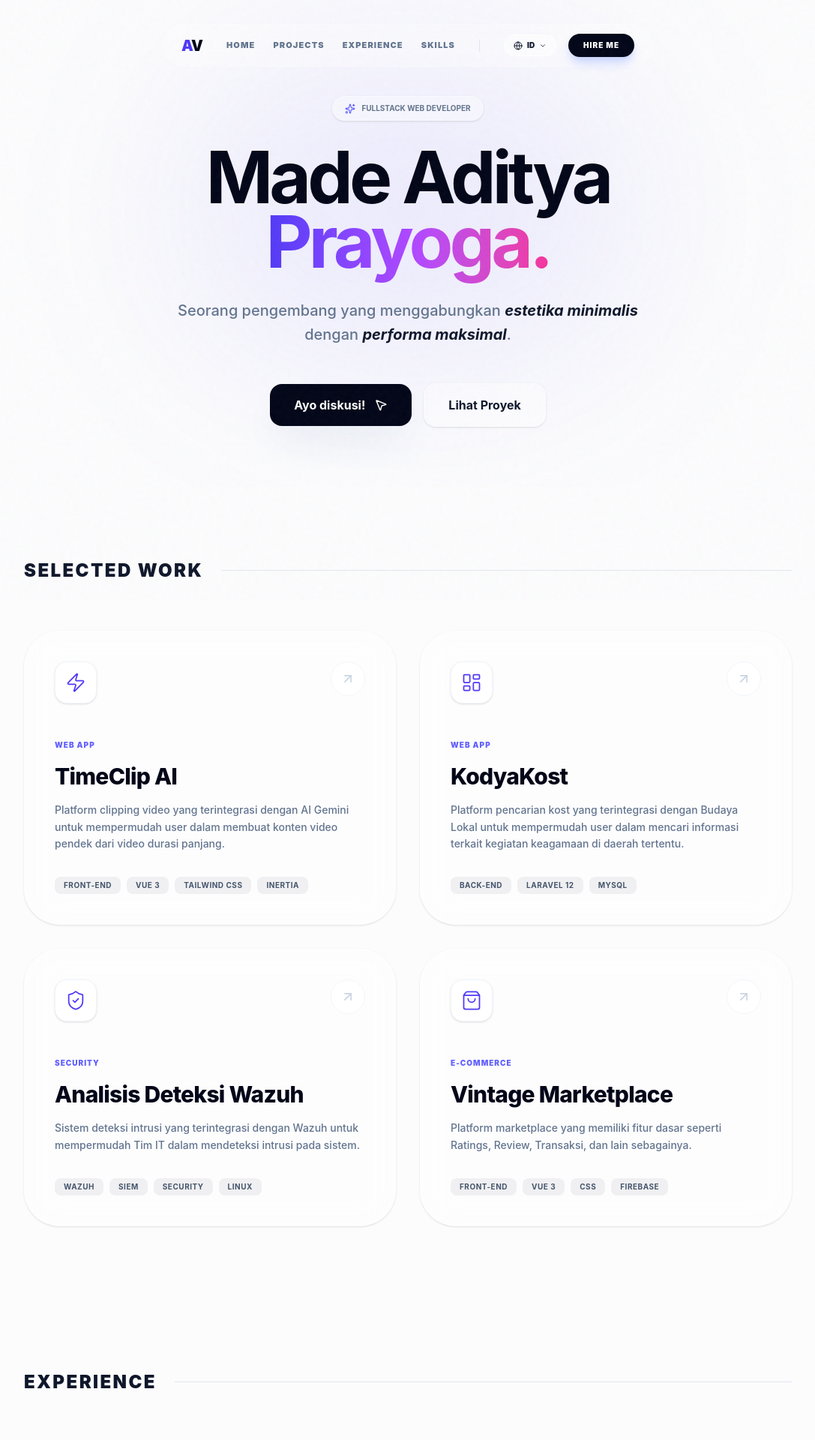
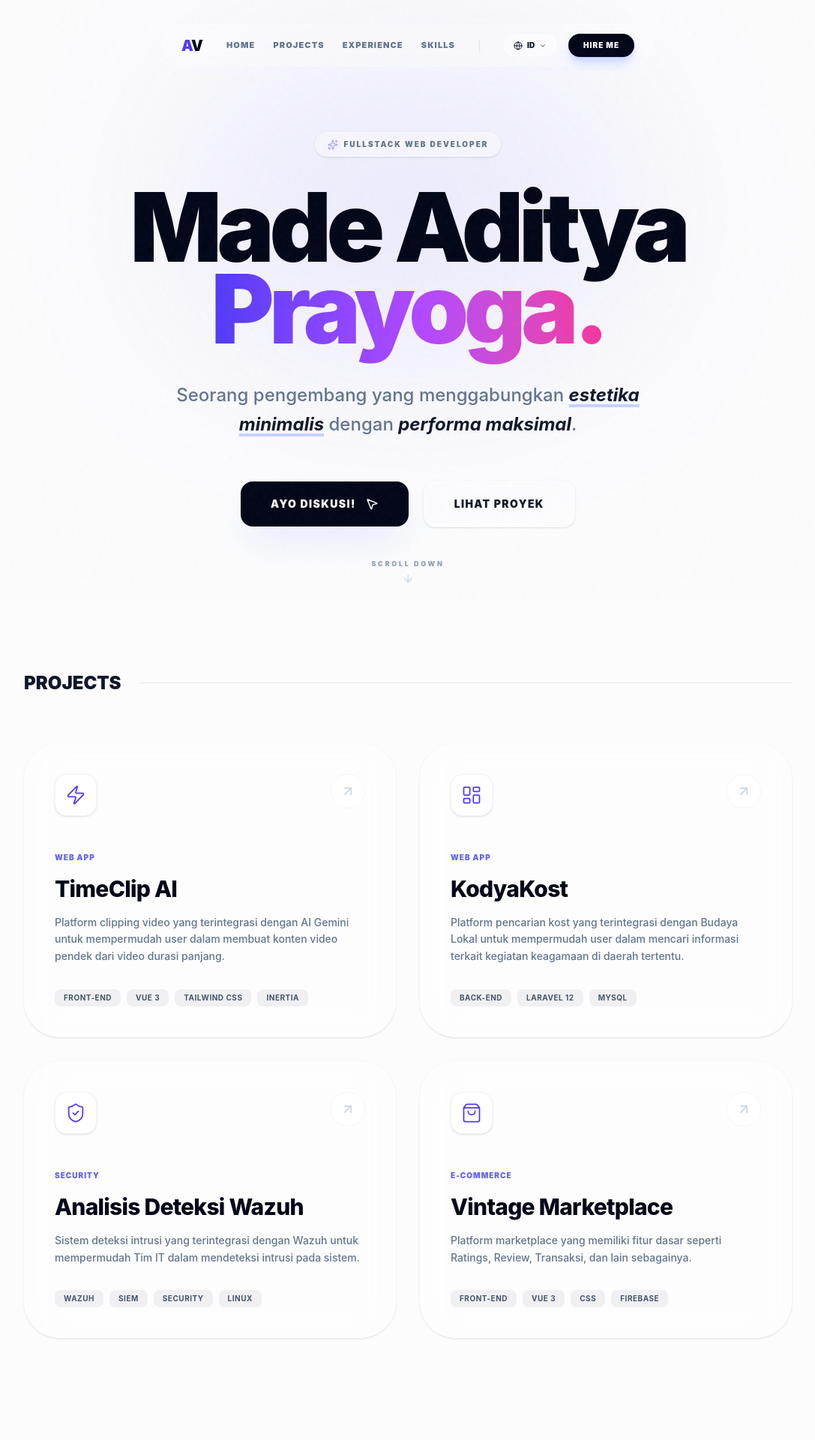
Before and after one commit to aditprayogaw/aditya-portfolio, a Vue app: page / in a window 1280 px wide. Shown: the top 1920 px of the page at 75% size, without its empty margins (96-1183 px from the left). Built offline with nearby package versions, Linux system fonts and the light colour scheme; the HTML template or start-up script is replaced by a standard one.

Commit message:
feat: refactor UI section components for better layout

```diff
--- a/src/App.vue
+++ b/src/App.vue
@@ -6,6 +6,7 @@ import HeroSection from './sections/HeroSection.vue'
 import ProjectSection from './sections/ProjectSection.vue'
 import ExperienceSection from './sections/ExperienceSection.vue'
 import SkillSection from './sections/SkillSection.vue'
+import ContactSection from './sections/ContactSection.vue'
 
 import Footer from './components/layout/Footer.vue'
 </script>
@@ -19,6 +20,7 @@ import Footer from './components/layout/Footer.vue'
       <ProjectSection />
       <ExperienceSection />
       <SkillSection />
+      <ContactSection />
     </main>
 
     <Footer />
--- a/src/components/layout/Footer.vue
+++ b/src/components/layout/Footer.vue
@@ -14,7 +14,7 @@ const socialLinks = [
         <div class="max-w-5xl mx-auto">
 
             <div
-                class="relative bg-slate-950 rounded-[4rem] p-12 md:p-24 overflow-hidden text-center shadow-[0_50px_100px_-20px_rgba(79,70,229,0.2)]">
+                class="relative bg-slate-950 rounded-[4rem] p-12 md:p-24 overflow-hidden text-center shadow-[0_50px_100px_-20px_rgba(79,70,229,0.2)]" data-aos="fade-up">
                 <div class="absolute -top-24 -left-24 w-64 h-64 bg-indigo-600/30 blur-[100px]"></div>
                 <div class="absolute -bottom-24 -right-24 w-64 h-64 bg-pink-600/20 blur-[100px]"></div>
 
--- a/src/main.ts
+++ b/src/main.ts
@@ -6,7 +6,17 @@ import { createPinia } from 'pinia'
 import App from './App.vue'
 import router from './router'
 
+import AOS from 'aos'
+import 'aos/dist/aos.css'
+
 const app = createApp(App)
+
+AOS.init({
+  duration: 800, // Durasi animasi (ms)
+  once: false,   // Animasi ulang setiap kali di-scroll ke atas/bawah
+  mirror: true,
+  easing: 'ease-in-out-cubic' // Gerakan yang halus, tidak kaku
+})
 
 app.use(createPinia())
 app.use(router)
--- a/src/sections/ExperienceSection.vue
+++ b/src/sections/ExperienceSection.vue
@@ -6,17 +6,17 @@ import { Briefcase } from 'lucide-vue-next'
 <template>
     <section id="experience" class="py-24 px-6 relative">
         <div class="max-w-5xl mx-auto">
-            <div class="flex items-center gap-6 mb-16">
-                <h2 class="text-2xl font-black text-slate-900 uppercase tracking-widest">Experience</h2>
+            <div class="flex items-center gap-6 mb-16" data-aos="fade-right">
+                <h2 class="text-2xl font-black text-slate-900 uppercase">Experience</h2>
                 <div class="h-[1px] flex-1 bg-slate-200"></div>
             </div>
 
             <div class="space-y-12 relative">
                 <div
-                    class="absolute left-[18px] top-2 bottom-2 w-[2px] bg-dashed border-l-2 border-slate-200 border-dashed">
+                    class="absolute left-[18px] top-2 bottom-2 w-[2px] bg-dashed border-l-2 border-slate-200 border-dashed" data-aos="fade-up">
                 </div>
 
-                <div v-for="(exp, index) in experiences" :key="index" class="relative pl-12 group">
+                <div v-for="(exp, index) in experiences" :key="index" class="relative pl-12 group" data-aos="fade-up">
                     <div
                         class="absolute left-0 top-1 w-10 h-10 bg-white border-2 border-slate-200 rounded-xl flex items-center justify-center z-10 group-hover:border-indigo-500 transition-colors shadow-sm">
                         <Briefcase :size="16" class="text-slate-400 group-hover:text-indigo-600" />
--- a/src/sections/HeroSection.vue
+++ b/src/sections/HeroSection.vue
@@ -1,43 +1,57 @@
 <script setup lang="ts">
-import { MousePointer2, Sparkles } from 'lucide-vue-next'
+import { MousePointer2, Sparkles, ArrowDown } from 'lucide-vue-next'
 </script>
 
 <template>
-    <section id="home" class="relative pt-32 pb-20 px-6 overflow-hidden">
+    <section id="home" class="relative pt-44 pb-24 px-6 overflow-hidden min-h-[90vh] flex items-center justify-center">
+
         <div
-            class="absolute top-20 left-1/2 -translate-x-1/2 w-[600px] h-[400px] bg-indigo-500/10 blur-[120px] rounded-full pointer-events-none">
+            class="absolute top-20 left-1/2 -translate-x-1/2 w-[600px] h-[400px] bg-indigo-500/10 blur-[120px] rounded-full pointer-events-none aura-animate">
         </div>
 
         <div class="max-w-5xl mx-auto text-center relative z-10">
-            <div class="inline-flex items-center gap-2 px-4 py-2 rounded-full glass mb-8 animate-fade-in">
-                <Sparkles :size="14" class="text-indigo-500" />
-                <span class="text-[10px] font-bold uppercase text-slate-500">
+
+            <div data-aos="fade-down" data-aos-delay="200"
+                class="inline-flex items-center gap-2 px-4 py-2 rounded-full glass mb-10 border border-white/50 shadow-sm">
+                <Sparkles :size="14" class="text-indigo-500 animate-pulse" />
+                <span class="text-[10px] font-black tracking-[0.2em] uppercase text-slate-500">
                     Fullstack Web Developer
                 </span>
             </div>
 
-            <h1 class="text-6xl md:text-8xl font-bold tracking-tighter leading-[0.9] text-slate-950 mb-8">
+            <h1 data-aos="fade-up" data-aos-delay="400"
+                class="text-6xl md:text-9xl font-black tracking-tighter leading-[0.85] text-slate-950 mb-10">
                 Made Aditya <br />
                 <span class="text-transparent bg-clip-text bg-gradient-to-r from-indigo-600 via-purple-500 to-pink-500">
                     Prayoga.
                 </span>
             </h1>
 
-            <p class="text-lg md:text-xl text-slate-500 font-medium max-w-2xl mx-auto mb-12 leading-relaxed">
-                Seorang pengembang yang menggabungkan <span class="text-slate-900 font-bold italic">estetika
+            <p data-aos="fade-up" data-aos-delay="600"
+                class="text-lg md:text-2xl text-slate-500 font-medium max-w-2xl mx-auto mb-14 leading-relaxed">
+                Seorang pengembang yang menggabungkan <span
+                    class="text-slate-900 font-bold italic underline decoration-indigo-200 decoration-4 underline-offset-4">estetika
                     minimalis</span> dengan <span class="text-slate-900 font-bold italic">performa maksimal</span>.
             </p>
 
-            <div class="flex flex-wrap gap-4 justify-center items-center">
+            <div data-aos="fade-up" data-aos-delay="800" class="flex flex-wrap gap-5 justify-center items-center">
                 <button
-                    class="bg-slate-950 text-white px-8 py-4 rounded-2xl font-bold flex items-center gap-3 hover:scale-105 transition-all shadow-2xl shadow-slate-200">
+                    class="group bg-slate-950 text-white px-10 py-5 rounded-2xl font-black text-sm uppercase tracking-widest flex items-center gap-3 hover:bg-indigo-600 hover:scale-105 active:scale-95 transition-all duration-300 shadow-2xl shadow-indigo-100">
                     Ayo diskusi!
-                    <MousePointer2 :size="18" />
+                    <MousePointer2 :size="18"
+                        class="group-hover:translate-x-1 group-hover:-translate-y-1 transition-transform" />
                 </button>
+
                 <a href="#projects"
-                    class="glass px-8 py-4 rounded-2xl font-bold text-slate-900 hover:bg-white/80 transition-all">
+                    class="glass px-10 py-5 rounded-2xl font-black text-sm uppercase tracking-widest text-slate-900 hover:bg-white/90 hover:border-indigo-200 transition-all duration-300 flex items-center gap-2">
                     Lihat Proyek
                 </a>
+            </div>
+
+            <div data-aos="fade-in" data-aos-delay="1200" data-aos-anchor-placement="top-bottom"
+                class="absolute -bottom-20 left-1/2 -translate-x-1/2 flex flex-col items-center gap-2">
+                <span class="text-[9px] font-black uppercase tracking-[0.3em] text-slate-400">Scroll Down</span>
+                <ArrowDown :size="16" class="text-slate-300 animate-bounce" />
             </div>
         </div>
     </section>
--- a/src/sections/ProjectSection.vue
+++ b/src/sections/ProjectSection.vue
@@ -6,14 +6,14 @@ import { ArrowUpRight } from 'lucide-vue-next'
 <template>
     <section id="projects" class="py-24 px-6 relative">
         <div class="max-w-5xl mx-auto">
-            <div class="flex items-center gap-6 mb-16">
-                <h2 class="text-2xl font-black text-slate-900 uppercase tracking-widest">Selected Work</h2>
+            <div class="flex items-center gap-6 mb-16" data-aos="fade-right">
+                <h2 class="text-2xl font-black text-slate-900 uppercase">Projects</h2>
                 <div class="h-[1px] flex-1 bg-slate-200"></div>
             </div>
 
             <div class="grid grid-cols-1 md:grid-cols-2 gap-8">
                 <div v-for="project in projects" :key="project.id"
-                    class="group glass p-10 rounded-[3rem] hover:bg-white/80 transition-all duration-500 hover:-translate-y-2 relative">
+                    class="group glass p-10 rounded-[3rem] hover:bg-white/80 transition-all duration-500 hover:-translate-y-2 relative" data-aos="fade-up">
                     <div
                         class="absolute inset-0 bg-gradient-to-br from-indigo-500/5 to-transparent opacity-0 group-hover:opacity-100 transition-opacity rounded-[3rem]">
                     </div>
--- a/src/sections/SkillSection.vue
+++ b/src/sections/SkillSection.vue
@@ -6,13 +6,13 @@ import { Palette, Sparkles, Flame } from 'lucide-vue-next' // Tambahan manual ji
 <template>
     <section id="skills" class="py-24 px-6 relative">
         <div class="max-w-5xl mx-auto">
-            <div class="flex items-center gap-6 mb-16">
+            <div class="flex items-center gap-6 mb-16" data-aos="fade-right">
                 <h2 class="text-2xl font-black text-slate-900 uppercase">Skill Set</h2>
                 <div class="h-[1px] flex-1 bg-slate-200"></div>
             </div>
 
             <div class="space-y-16">
-                <div v-for="category in skillCategories" :key="category.title" class="group">
+                <div v-for="category in skillCategories" :key="category.title" class="group" data-aos="fade-up">
                     <h3 class="text-[10px] font-black uppercase text-slate-400 mb-8 flex items-center gap-4">
                         {{ category.title }}
                         <span class="h-[1px] w-8 bg-slate-200 group-hover:w-16 transition-all duration-500"></span>
```
Also changed, not shown: src/sections/ContactSection.vue (+105 -0 lines).
